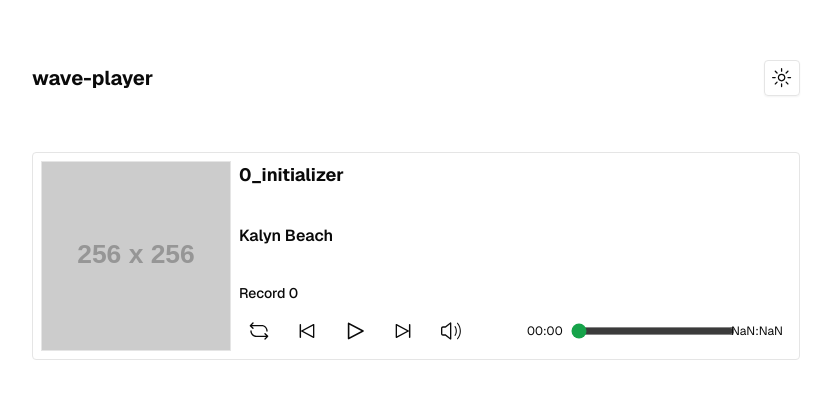
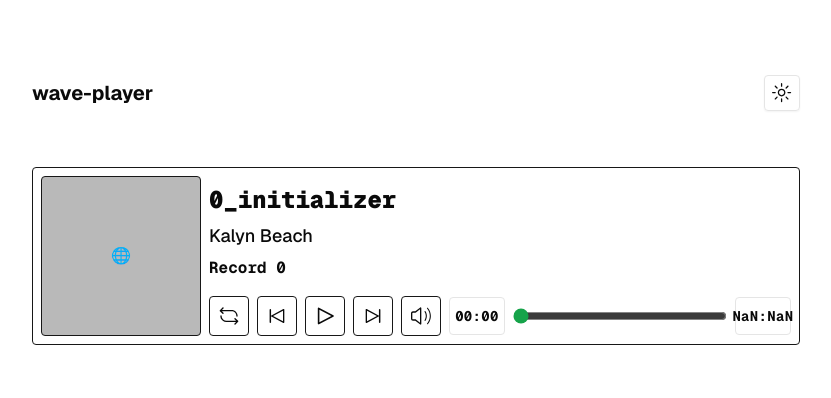
Before and after one commit to kalynbeach/wave-player, a Next.js app: page / in a window 1280 px wide. Shown: the part 190-588 px from the top of the page, without its empty margins (224-1055 px from the left). Built offline with nearby package versions, Linux system fonts and the light colour scheme.

Commit message:
add control-button component, update lots of styles

```diff
--- a/src/app/layout.tsx
+++ b/src/app/layout.tsx
@@ -1,6 +1,7 @@
 import "@/styles/globals.css";
 import type { Metadata } from "next";
 import { GeistSans } from "geist/font/sans";
+import { GeistMono } from "geist/font/mono";
 import { cn } from "@/lib/utils";
 import ThemeProvider from "@/components/theme-provider";
 
@@ -18,7 +19,8 @@ export default function RootLayout({
     <html lang="en" suppressHydrationWarning>
       <body className={cn(
         "min-h-screen bg-background font-sans antialiased",
-        GeistSans.variable
+        GeistSans.variable,
+        GeistMono.variable,
       )}>
         <ThemeProvider
           attribute="class"
--- a/src/components/track-controls.tsx
+++ b/src/components/track-controls.tsx
@@ -44,38 +44,34 @@ export default function TrackControls({
 }: TrackControlsProps) {
   return (
     <div className="track-controls w-full flex flex-col md:flex-row gap-2 items-center justify-between">
-
-      <div className="w-full flex flex-row items-center justify-between md:justify-start md:gap-2">
+      <div className="track-control-buttons w-full md:w-fit flex flex-row items-center justify-between md:gap-2">
         <div className="flex">
           {/* Loop */}
-          <Button variant="ghost" size="icon" className="w-10 h-10 rounded-sm">
+          <ControlButton label={"loop"} onClick={() => { console.log(`loopin'`); }}>
             <LoopIcon className="w-5 h-5" />
-          </Button>
+          </ControlButton>
         </div>
-
         <div className="flex flex-row gap-2">
           {/* Previous */}
-          <Button variant="ghost" size="icon" className="w-10 h-10 rounded-sm" onClick={previous}>
+          <ControlButton label={"previous"} onClick={previous}>
             <TrackPreviousIcon className="w-5 h-5" />
-          </Button>
+          </ControlButton>
           {/* Play/Pause */}
-          <Button variant="ghost" size="icon" className="w-10 h-10 rounded-sm" onClick={isPlaying ? pause : play}>
+          <ControlButton label={isPlaying ? "pause" : "play"} onClick={isPlaying ? pause : play}>
             { isPlaying ? <PauseIcon className="w-6 h-6" /> : <PlayIcon className="w-6 h-6" /> }
-          </Button>
+          </ControlButton>
           {/* Next */}
-          <Button variant="ghost" size="icon" className="w-10 h-10 rounded-sm" onClick={next}>
+          <ControlButton label={"next"} onClick={next}>
             <TrackNextIcon className="w-5 h-5" />
-          </Button>
+          </ControlButton>
         </div>
-
         <div className="flex">
           {/* Volume */}
-          <Button variant="ghost" size="icon" className="w-10 h-10 rounded-sm" onClick={mute}>
-            { isMuted ? <SpeakerOffIcon className="w-5 h-5" /> : <SpeakerLoudIcon className="w-5 h-5" />}
-          </Button>
+          <ControlButton label={"mute"} onClick={mute}>
+           { isMuted ? <SpeakerOffIcon className="w-5 h-5" /> : <SpeakerLoudIcon className="w-5 h-5" />}
+          </ControlButton>
         </div>
       </div>
-
       <TrackProgressBar
         trackDuration={trackDuration}
         currentTime={currentTime}
@@ -85,3 +81,27 @@ export default function TrackControls({
     </div>
   );
 }
+
+type ControlButtonProps = {
+  children: React.ReactNode;
+  onClick: () => void;
+  label: string;
+};
+
+function ControlButton({
+  children,
+  onClick,
+  label
+}: ControlButtonProps) {
+  return (
+    <Button
+      onClick={onClick}
+      className="w-10 h-10 border border-neutral-900 rounded-sm transition dark:hover:bg-neutral-900/30 dark:hover:border-neutral-900/70 dark:hover:text-green-500"
+      variant="ghost"
+      size="icon"
+      data-label={label}
+    >
+      {children}
+    </Button>
+  );
+}
--- a/src/components/track-image.tsx
+++ b/src/components/track-image.tsx
@@ -7,7 +7,7 @@ type TrackImageProps = {
 
 export default function TrackImage({ image }: TrackImageProps) {
   return (
-    <div className="track-image flex border">
+    <div className="track-image w-64 h-64 md:w-40 md:h-40 flex items-center justify-center bg-neutral-900/30 border border-neutral-900 rounded-sm">
       { image ? (
         <Image
           src={image.src}
@@ -17,9 +17,10 @@ export default function TrackImage({ image }: TrackImageProps) {
           priority
         />
       ) : (
-        <div className="w-64 h-64 md:w-32 md:h-32 flex items-center justify-center bg-neutral-100">
-          <span>🎵</span>
-        </div>
+        <>🌐</>
+        // <div className="w-64 h-64 md:w-40 md:h-40 flex items-center justify-center bg-neutral-300 border rounded-sm">
+        //   <span>🎵</span>
+        // </div>
       ) }
     </div>
   );
--- a/src/components/track-info.tsx
+++ b/src/components/track-info.tsx
@@ -7,10 +7,11 @@ type TrackInfoProps = {
 
 export default function TrackInfo({ track }: TrackInfoProps) {
   return (
-    <div className="track-info h-full flex flex-col justify-between">
-      <span className="text-lg font-bold">{track.title}</span>
-      <span className="font-semibold">{track.artist}</span>
-      <span className="text-sm font-medium">{track.record}</span>
+    <div className="track-info h-full py-2 flex flex-col justify-between gap-1 md:gap-0">
+      {/* TODO: Handle long text overflow */}
+      <span className="text-xl md:text-2xl font-mono font-black">{track.title}</span>
+      <span className="md:text-lg font-medium">{track.artist}</span>
+      <span className="text-sm md:text-base font-mono font-bold">{track.record}</span>
     </div>
   );
 }
--- a/src/components/track-progress-bar.tsx
+++ b/src/components/track-progress-bar.tsx
@@ -12,7 +12,6 @@ type TrackProgressBar = {
 };
 
 export default function TrackProgressBar({ trackDuration, currentTime, audioRef, progressBarRef }: TrackProgressBar) {
-  // const [progress, setProgress] = useState<number>(0);
 
   function formatTime(time: number): string {
     if (time === 0) return `00:00`;
@@ -30,10 +29,10 @@ export default function TrackProgressBar({ trackDuration, currentTime, audioRef,
   }
 
   return (
-    <div className="track-progress-bar w-full flex flex-row items-center justify-between">
+    <div className="track-progress-bar flex-grow w-full flex flex-row items-center justify-between gap-2">
       {/* Current Time */}
-      <div className="w-[56px] p-2 flex flex-row items-center justify-start">
-        <span className="text-xs">{formatTime(currentTime)}</span>
+      <div className="w-[56px] p-2 flex flex-row items-center justify-center border dark:border-neutral-900 rounded-sm">
+        <span className="text-sm font-mono font-bold tracking-wide">{formatTime(currentTime)}</span>
       </div>
 
       {/* Progress Bar */}
@@ -44,7 +43,7 @@ export default function TrackProgressBar({ trackDuration, currentTime, audioRef,
           onChange={onProgressBarChange}
           value={currentTime}
           max={Math.round(trackDuration)}
-          className="w-full accent-green-600 dark:accent-green-400"
+          className="w-full accent-green-600 dark:accent-green-500"
         />
         {/* <Progress
           value={progress}
@@ -54,8 +53,8 @@ export default function TrackProgressBar({ trackDuration, currentTime, audioRef,
       </div>
 
       {/* Track Duration */}
-      <div className="w-[56px] p-2 flex flex-row items-center justify-end">
-        <span className="text-xs">{formatTime(trackDuration)}</span>
+      <div className="w-[56px] p-2 flex flex-row items-center justify-center border dark:border-neutral-900 rounded-sm">
+        <span className="text-sm font-mono font-bold tracking-wide">{formatTime(trackDuration)}</span>
       </div>
     </div>
   );
--- a/src/components/wave-player.tsx
+++ b/src/components/wave-player.tsx
@@ -86,7 +86,7 @@ export default function WavePlayer({ id, playlist }: WavePlayerProps) {
   }
 
   return (
-    <div className="wave-player w-fit md:w-full md:max-w-3xl p-2 flex flex-col gap-2 md:flex-row border rounded-sm">
+    <div className="wave-player w-fit md:w-full md:max-w-3xl p-2 flex flex-col gap-2 md:flex-row border border-neutral-900 rounded-sm">
       <audio
         ref={audioRef}
         src={track.src}
@@ -100,7 +100,8 @@ export default function WavePlayer({ id, playlist }: WavePlayerProps) {
       ></audio>
       <div className="flex">
         <TrackImage
-          image={track.image}
+          // image={track.image}
+          image={undefined}
         />
       </div>
       <div className="w-full flex flex-col gap-2 justify-between">
```
